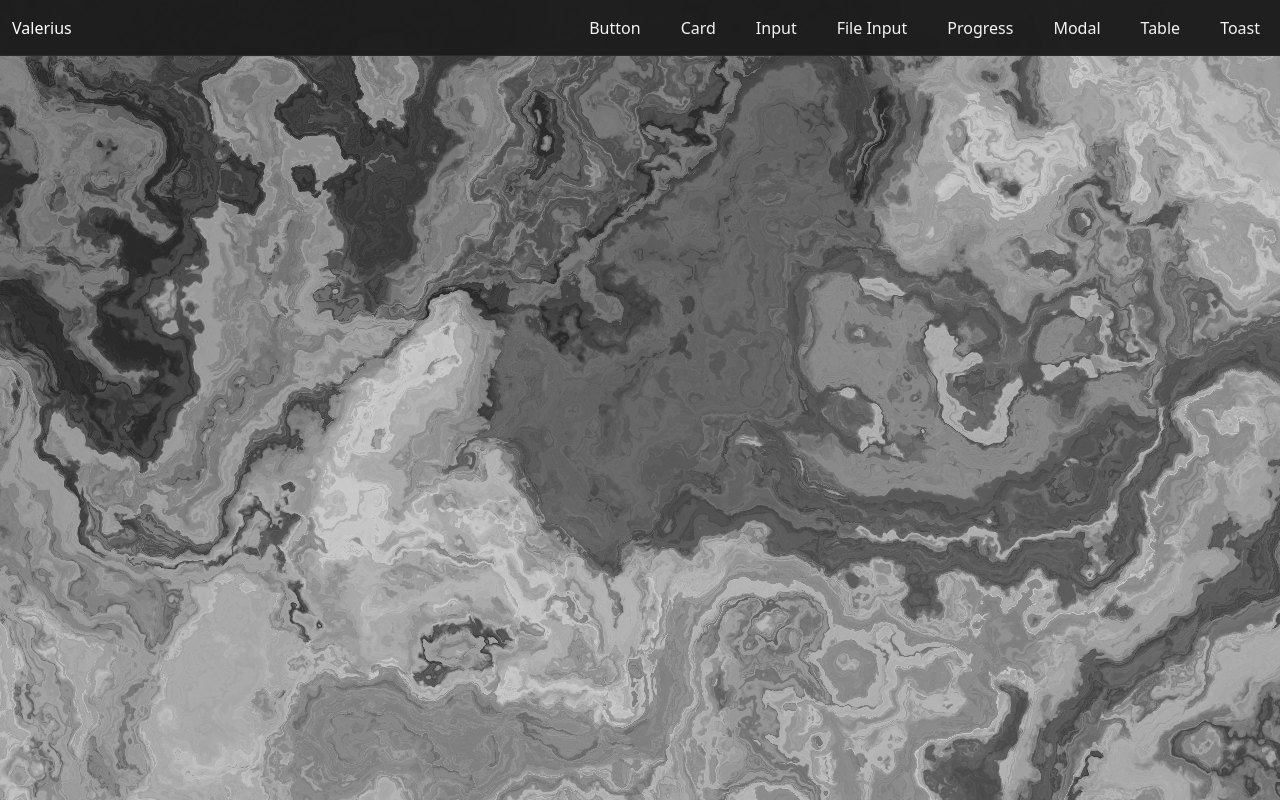
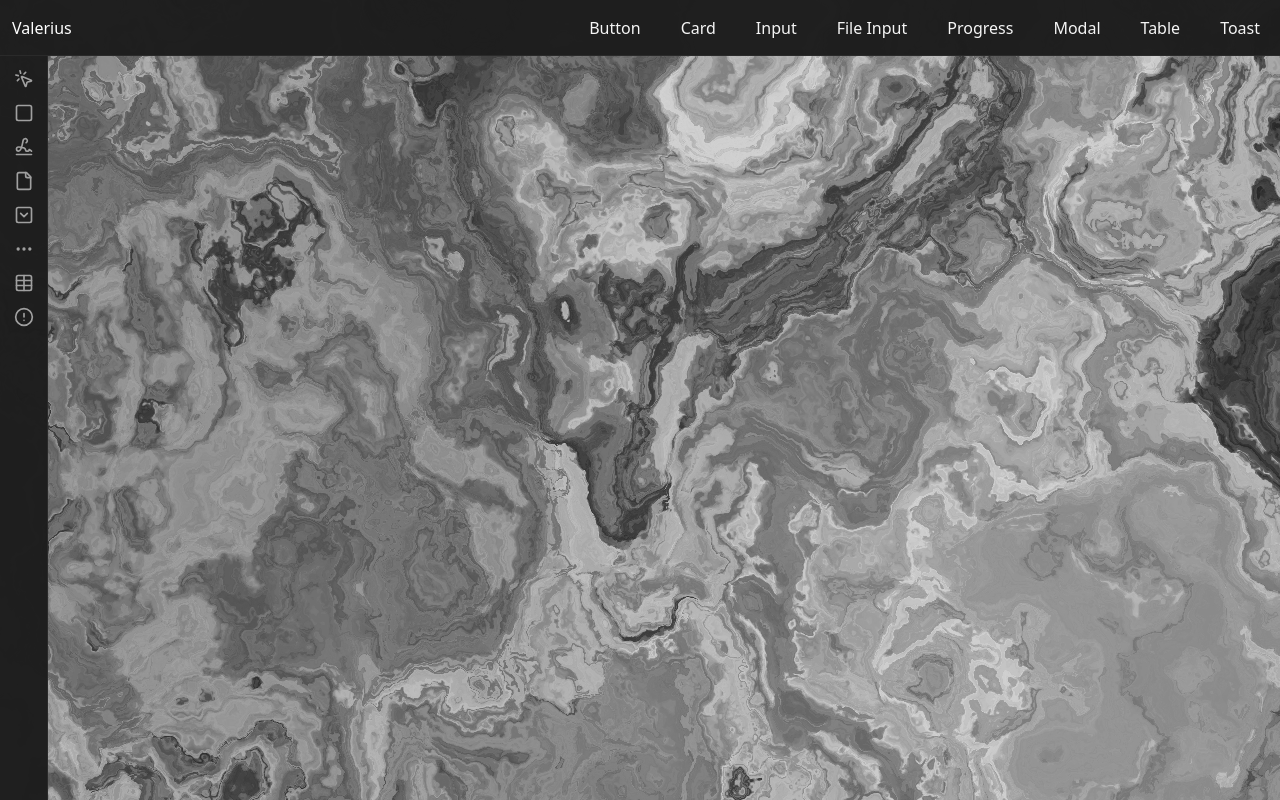
Before and after one commit to Villy-P/corekit-ui, a SvelteKit app: page / in a window 1280 px wide. Shown: the top 800 px of the page. Built offline with nearby package versions, Linux system fonts and the light colour scheme.

Commit message:
feat: add SideNavbar component and integrate into layout with sidebar elements

```diff
--- /dev/null
+++ b/src/lib/components/SideNavbar.svelte
@@ -0,0 +1,37 @@
+<script lang="ts">
+    import type { SideNavbarProps } from "../types/Navbar.ts";
+    import { twMerge } from "tailwind-merge";
+    import Button from "./Button.svelte";
+    import Text from "./Text.svelte";
+    import { page } from '$app/state';
+
+    let {
+        children = undefined,
+        class: className = "",
+        items = [],
+        ...restProps
+    }: SideNavbarProps = $props();
+
+    let expanded = $state(false);
+
+    const defaultClass = "transition-[width] duration-300 overflow-hidden fixed left-0 h-full mt-14 z-[100] py-2 flex flex-col items-center gap-1 bg-sub-background/99 border-r border-box border-r-sub-background-hover";
+    const expandedClass = $derived(expanded ? "w-48" : "w-12");
+
+    const combinedClass = $derived(twMerge(
+        defaultClass,
+        expandedClass,
+        className,
+    ));
+</script>
+
+<nav class={combinedClass} {...restProps} onmouseenter={() => expanded = true} onmouseleave={() => expanded = false}>
+    {#each items as item}
+        {@const isActive = page.url.pathname === item.href}
+        <Button size="xs" class="{isActive ? 'bg-form-background text-main-text' : 'text-sub-text'} hover:text-main-text py-1 text-nowrap flex justify-start gap-2 overflow-hidden mx-1 w-[calc(100%-16px)] transition-[padding] duration-300 hover:bg-form-background {expanded ? 'px-1.5' : 'px-1.5'}" href={item.href}>
+            <item.icon class="w-5.5 h-5.5 shrink-0 flex-center pr-0.5"/>
+            <Text tag="span" class="transition-opacity duration-200 text-sm text-inherit {expanded ? 'w-auto opacity-100 pr-3' : 'w-0 opacity-0'}">
+                {item.label}
+            </Text>
+        </Button>
+    {/each}
+</nav>
--- a/src/lib/index.ts
+++ b/src/lib/index.ts
@@ -16,6 +16,7 @@ export { default as Modal } from "./components/Modal.svelte";
 export { default as Table } from "./components/Table.svelte";
 export { default as Toast } from "./components/Toast.svelte";
 export { default as Toaster } from "./components/Toaster.svelte";
+export { default as SideNavbar } from "./components/SideNavbar.svelte";
 
 export { fbmBackground } from "./actions/fbm.ts";
 export { toast } from "./actions/toast.svelte.ts";
--- a/src/routes/+layout.svelte
+++ b/src/routes/+layout.svelte
@@ -1,8 +1,29 @@
 <script lang="ts">
+  import SideNavbar from '$lib/components/SideNavbar.svelte';
     import { Navbar, Button, NavbarElement, NavbarSeparator } from '$lib/index.js';
 	import './../lib/styles/layout.css';
 
+    import MousePointerClick from "@lucide/svelte/icons/mouse-pointer-click";
+    import Square from "@lucide/svelte/icons/square";
+    import Signature from "@lucide/svelte/icons/signature";
+    import File from "@lucide/svelte/icons/file";
+    import SquareChevronDown from "@lucide/svelte/icons/square-chevron-down";
+    import Ellipsis from "@lucide/svelte/icons/ellipsis";
+    import Table from "@lucide/svelte/icons/table";
+    import CircleAlert from "@lucide/svelte/icons/circle-alert";
+
 	const { children } = $props();
+
+    const sidebarElements = [
+        { href: "/button", label: "Button", icon: MousePointerClick },
+        { href: "/card", label: "Card", icon: Square },
+        { href: "/input", label: "Input", icon: Signature },
+        { href: "/input-file", label: "File Input", icon: File },
+        { href: "/progress", label: "Progress", icon: SquareChevronDown },
+        { href: "/modal", label: "Modal", icon: Ellipsis },
+        { href: "/table", label: "Table", icon: Table },
+        { href: "/toast", label: "Toast", icon: CircleAlert }
+    ];
 </script>
 
 <Navbar>
@@ -19,4 +40,6 @@
     <NavbarElement activeClass="font-semibold" href="/table">Table</NavbarElement>
     <NavbarElement activeClass="font-semibold" href="/toast">Toast</NavbarElement>
 </Navbar>
+
+<SideNavbar items={sidebarElements}/>
 {@render children()}
--- a/src/routes/button/+page.svelte
+++ b/src/routes/button/+page.svelte
@@ -40,7 +40,7 @@
     let square: boolean = $state(false);
 </script>
 
-<div class="w-full h-screen flex pt-20">
+<div class="w-full h-screen flex pt-20 pl-12">
     <div class="w-3/4 flex-center">
         <Button color={color} {variant} {size} {radius} {href} {external} {disabled} {pill} {icon} {square}>
             {#if icon}
--- a/src/routes/card/+page.svelte
+++ b/src/routes/card/+page.svelte
@@ -35,7 +35,7 @@
     let external: boolean = $state(false);
 </script>
 
-<div class="w-full h-screen flex pt-20">
+<div class="w-full h-screen flex pt-20 pl-12">
     <div class="w-3/4 flex-center">
         <Card {variant} {size} {radius} {href} {external}>
             <Text tag="h2" class="text-2xl font-bold mb-4">Customizable Card</Text>
--- a/src/routes/input-file/+page.svelte
+++ b/src/routes/input-file/+page.svelte
@@ -34,7 +34,7 @@
     let required: boolean = $state(false);
 </script>
 
-<div class="w-full h-screen flex pt-20">
+<div class="w-full h-screen flex pt-20 pl-12">
     <div class="w-3/4 flex-center">
         <FileInput {size} {radius} {label} {placeholder} {disabled} {required}/>
     </div>
--- a/src/routes/input/+page.svelte
+++ b/src/routes/input/+page.svelte
@@ -47,7 +47,7 @@
     let placeholder: string = $state("Placeholder");
 </script>
 
-<div class="w-full h-screen flex pt-20">
+<div class="w-full h-screen flex pt-20 pl-12">
     <div class="w-3/4 flex-center">
         <Input {size} {radius} {label} {disabled} {required} {type} {variant} {placeholder}/>
     </div>
--- a/src/routes/modal/+page.svelte
+++ b/src/routes/modal/+page.svelte
@@ -62,7 +62,7 @@
 </div>
 {/snippet}
 
-<div class="w-full h-screen flex pt-20">
+<div class="w-full h-screen flex pt-20 pl-12">
     <div class="w-3/4 flex-center">
         <Button color="blue" onclick={() => modalOpen = true}>Open Modal</Button>
     </div>
--- a/src/routes/progress/+page.svelte
+++ b/src/routes/progress/+page.svelte
@@ -35,7 +35,7 @@
     let radius: SizeStyleTheme = $state("full");
 </script>
 
-<div class="w-full h-screen flex pt-20">
+<div class="w-full h-screen flex pt-20 pl-12">
     <div class="w-3/4 flex-center">
         {#key animate}
             <Progress
--- a/src/routes/table/+page.svelte
+++ b/src/routes/table/+page.svelte
@@ -41,7 +41,7 @@
     ];
 </script>
 
-<div class="w-full h-screen flex pt-20">
+<div class="w-full h-screen flex pt-20 pl-12">
     <div class="w-3/4 flex-center">
         <Table {tableHeaders} {tableData}/>
     </div>
--- a/src/routes/toast/+page.svelte
+++ b/src/routes/toast/+page.svelte
@@ -52,7 +52,7 @@
     let position: PositionStyle = $state("top-right");
 </script>
 
-<div class="w-full h-screen flex pt-20">
+<div class="w-full h-screen flex pt-20 pl-12">
     <div class="w-3/4 flex-center">
         <Button color="blue" onclick={() => toast.add({ message: "This is a toast notification!", type: toastType, duration: 3000, position, size, radius })}>
             Show Toast
```
Also changed, not shown: src/lib/types/Navbar.ts (+11 -0 lines), 1 other file (tests, documents, lock files or other folders).
